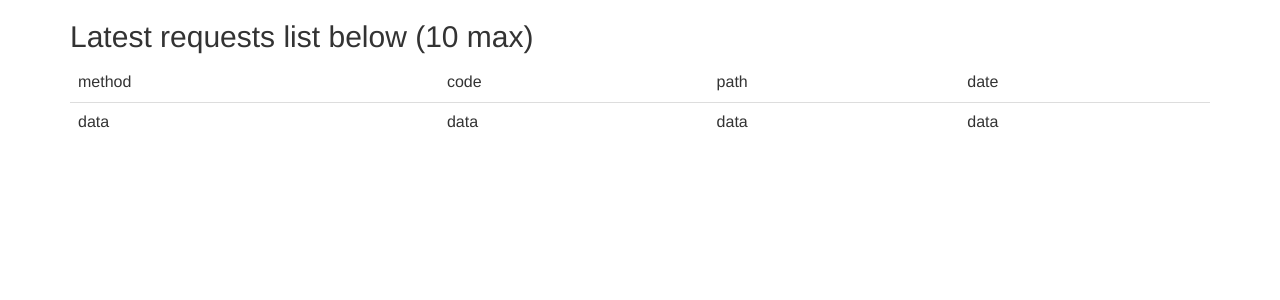
After one commit to ud4w/Ud4wTestTask, a Django app: template templates/requests.html in a window 1280 px wide. The commit adds this page. Shown: the top 300 px of the page. Run offline with Django 3.2, Linux system fonts and the light colour scheme; the template is opened without the code that fills it, so the values that code supplies are empty; some libraries are stand-ins or nearby versions.

Commit message:
tiket:3 index template updated and requests template and view added

```diff
--- a/templates/index.html
+++ b/templates/index.html
@@ -19,6 +19,10 @@
             <p class="lead">Skype: {{person.skype_id}}</p>
             <p class="lead">Other Contacts:<br>{{person.other_contacts}}</p>
         </div>
+        <hr>
+        <div class="col-md-12">
+            <a href="{% url "udaw_test:requests" %}">requests</a>
+        </div>
     </div>
 </div>
 {% endblock content %}
--- /dev/null
+++ b/templates/requests.html
@@ -0,0 +1,35 @@
+{% extends "base.html" %}
+{% block title %}
+1
+{% endblock title %}
+{% block content %}
+<div class="container">
+    <div class="row">
+        <div class="col-md-12">
+        <h2>Latest requests list below (10 max)</h2>
+        </div>
+        <div class="col-md-12">
+            <div class="table-responsive">
+                <table class="table">
+                    <thead>
+                        <tr>
+                            <td>method</td>
+                            <td>code</td>
+                            <td>path</td>
+                            <td>date</td>
+                        </tr>
+                    </thead>
+                    <tbody>
+                        <tr>
+                            <td>data</td>
+                            <td>data</td>
+                            <td>data</td>
+                            <td>data</td>
+                        </tr>
+                    </tbody>
+                </table>
+            </div>
+        </div>
+    </div>
+</div>
+{% endblock content %}
--- a/udaw_test/views.py
+++ b/udaw_test/views.py
@@ -13,3 +13,8 @@ def index(request):
     except ObjectDoesNotExist:
         person = None
     return render(request, 'index.html', {'person': person})
+
+
+def requests(request):
+    """Request view."""
+    return render(request, 'requests.html')
```
